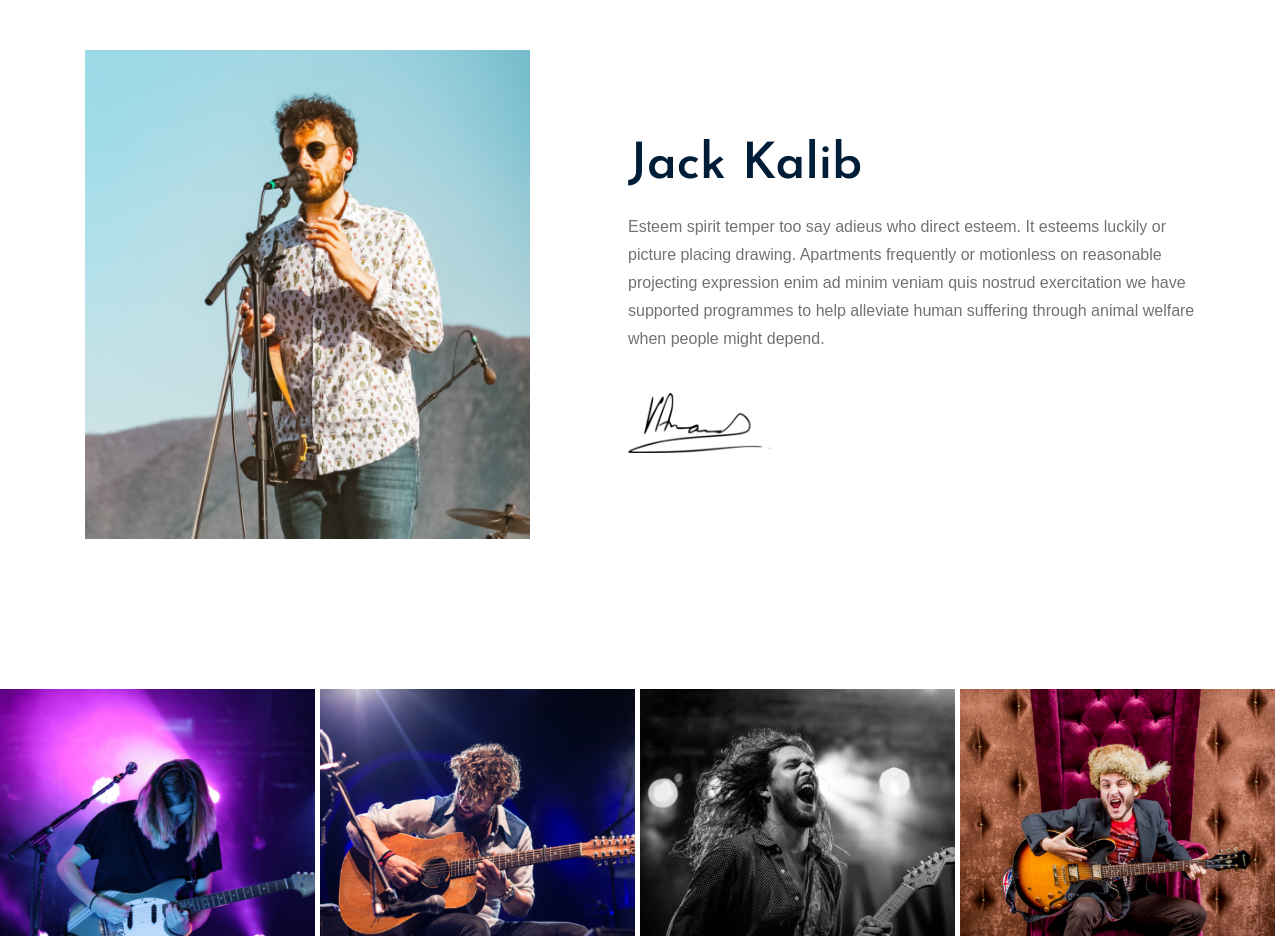
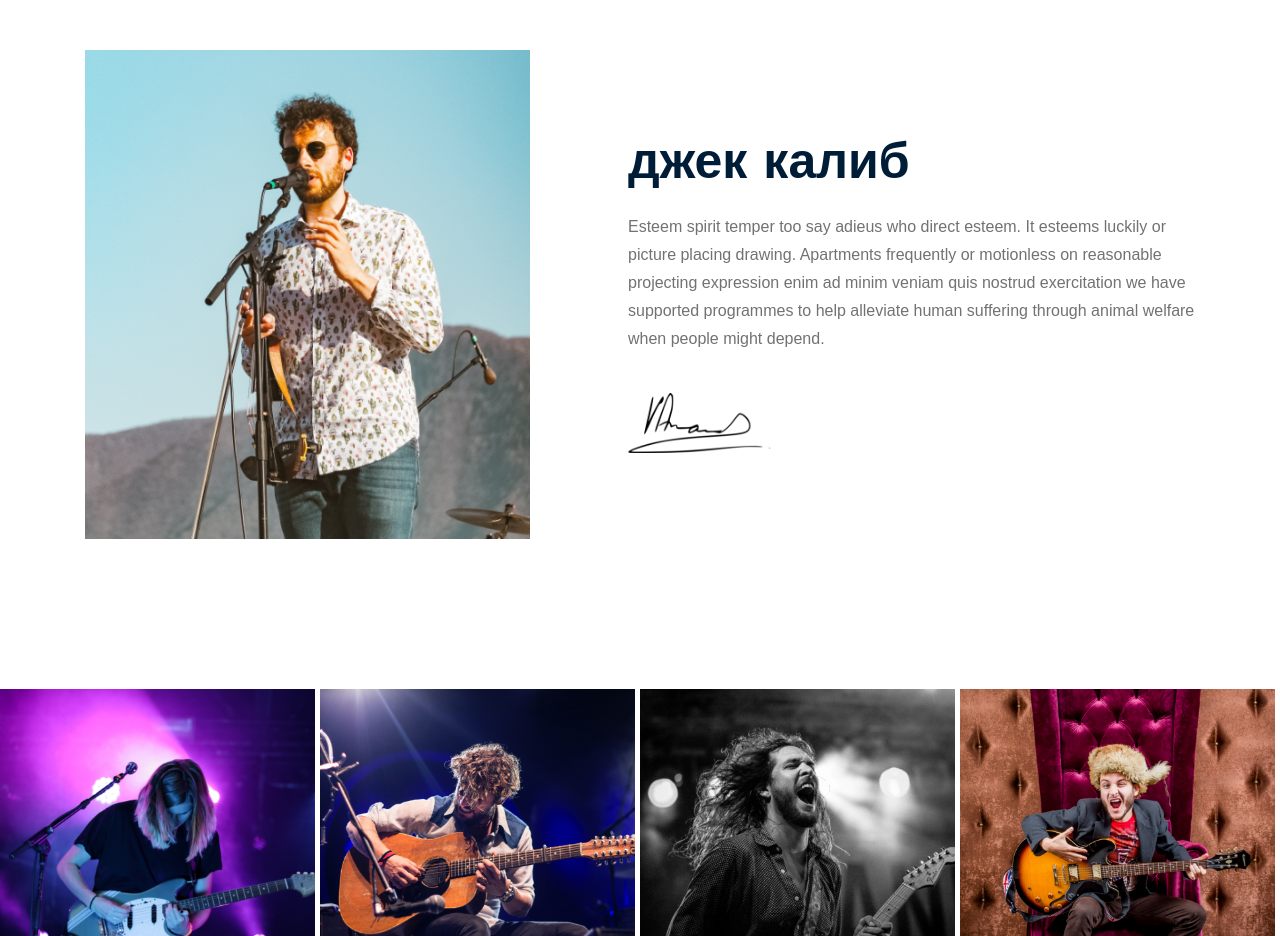
Before and after one commit to Titatut/music, a plain HTML site: page index.html in a window 1280 px wide. Shown: the part 1000-1936 px from the top of the page. Drawn offline with nearby package versions, Linux system fonts and the light colour scheme; a web font is replaced by a local one.

Commit message:
Update index.html

```diff
--- a/index.html
+++ b/index.html
@@ -154,7 +154,7 @@
                 </div>
                 <div class="col-xl-7 col-md-6">
                     <div class="about_info">
-                        <h3>Jack Kalib</h3>
+                        <h3>джек калиб</h3>
                         <p>Esteem spirit temper too say adieus who direct esteem. It esteems luckily or picture placing drawing. Apartments frequently or motionless on reasonable projecting expression enim ad minim veniam quis nostrud exercitation we have supported programmes to help alleviate human suffering through animal welfare when people might depend.</p>
                         <div class="signature">
                             <img src="img/about/signature.png" alt="">
```
